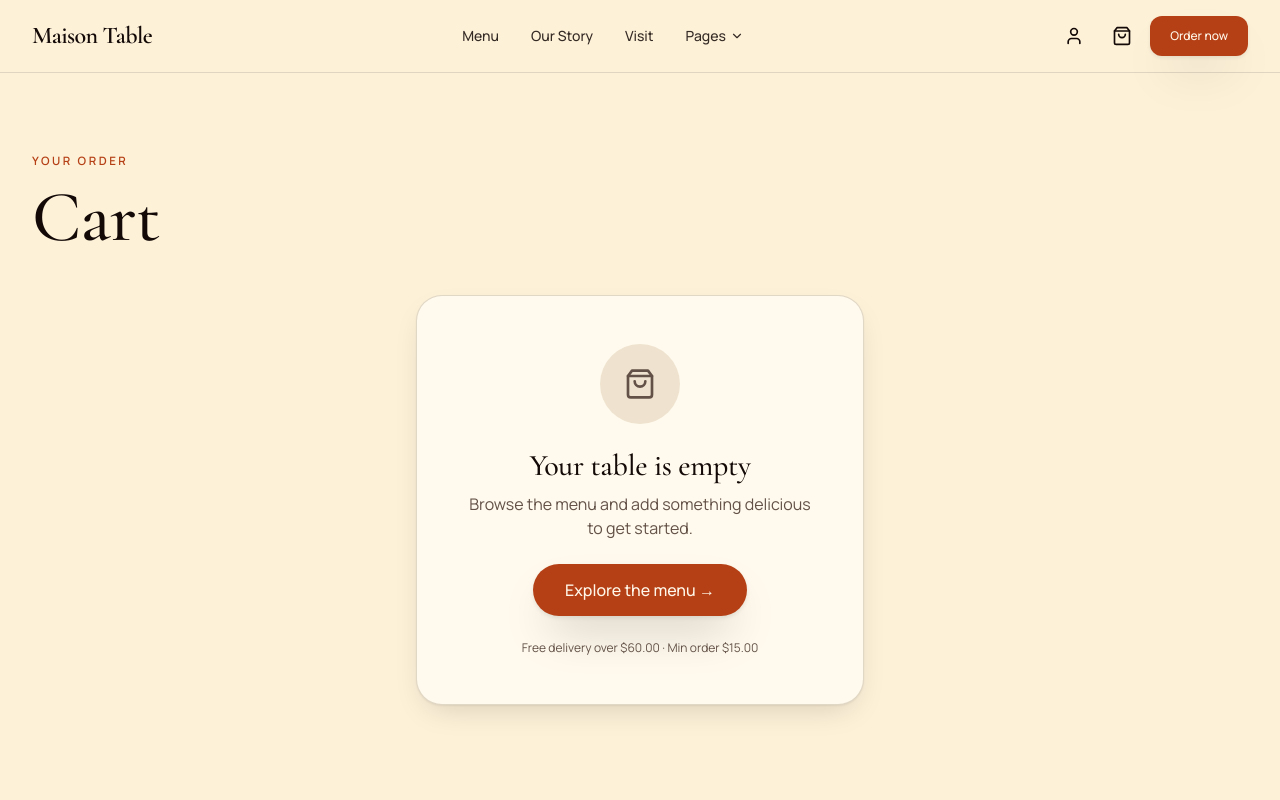
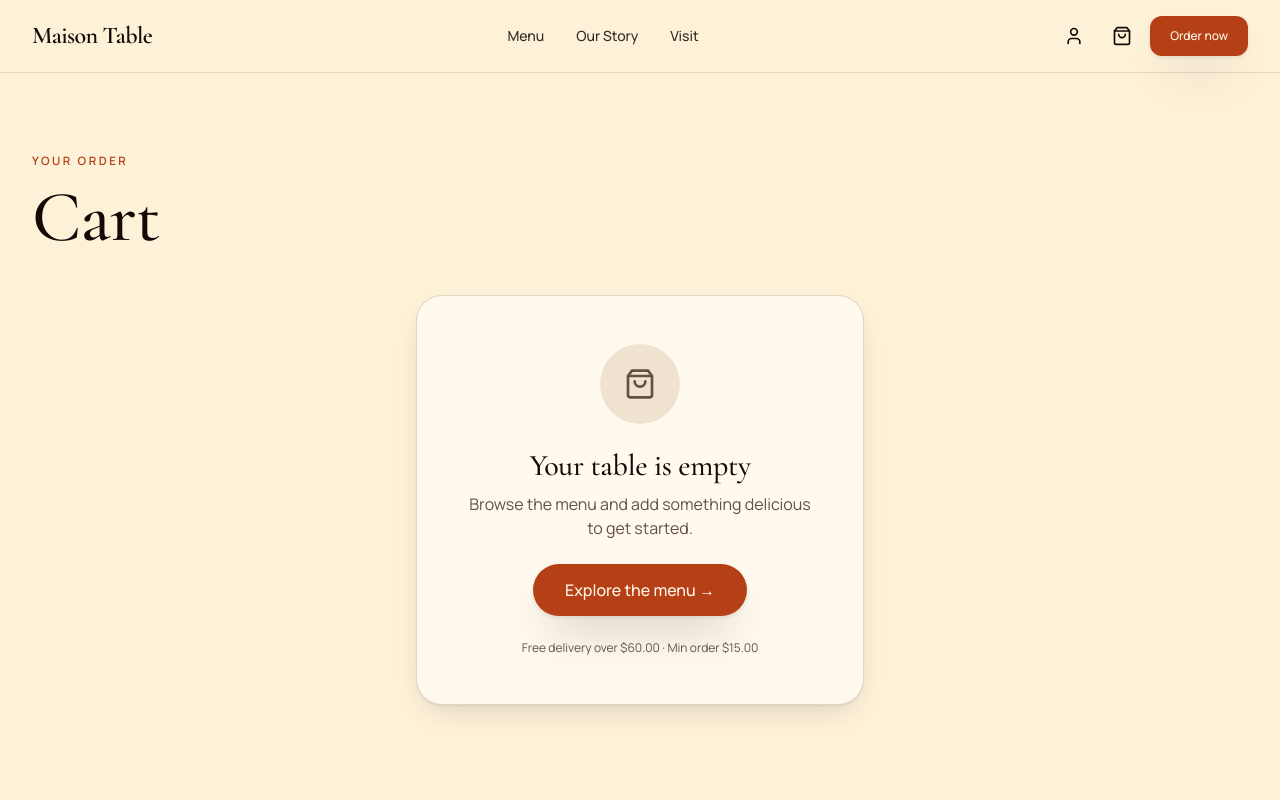
Before and after one commit to MalihaShakir/restaurantweb, a Next.js app in the folder maison-table-nextjs/: page /cart in a window 1280 px wide. Shown: the top 800 px of the page. Built offline with nearby package versions, Linux system fonts and the light colour scheme.

Commit message:
feat: remove pages dropdown from header

```diff
--- a/maison-table-nextjs/src/components/site/SiteLayout.tsx
+++ b/maison-table-nextjs/src/components/site/SiteLayout.tsx
@@ -1,9 +1,9 @@
 "use client";
 
-import { useEffect, useRef, useState, type ReactNode } from "react";
+import { useEffect, useState, type ReactNode } from "react";
 import Link from "next/link";
 import { useRouter } from "next/navigation";
-import { Menu as MenuIcon, ShoppingBag, User, X, MapPin, Phone, Clock, Instagram, ChevronDown } from "lucide-react";
+import { Menu as MenuIcon, ShoppingBag, User, X, MapPin, Phone, Clock, Instagram } from "lucide-react";
 import { BRAND } from "@/lib/brand";
 import { useCartSummary, useDB, useSession } from "@/lib/store";
 import { Sheet, SheetContent, SheetHeader, SheetTitle } from "@/components/ui/sheet";
@@ -16,64 +16,6 @@ const NAV_LINKS = [
   { href: "/about",   label: "Our Story" },
   { href: "/contact", label: "Visit" },
 ] as const;
-
-const PAGES_LINKS = [
-  { href: "/",               label: "Home",         desc: "Back to the homepage" },
-  { href: "/menu",           label: "Menu",         desc: "Browse our full menu" },
-  { href: "/about",          label: "Our Story",    desc: "How Maison Table began" },
-  { href: "/contact",        label: "Visit Us",     desc: "Address, hours & map" },
-  { href: "/cart",           label: "Cart",         desc: "Review your order" },
-  { href: "/checkout",       label: "Checkout",     desc: "Complete your order" },
-  { href: "/account",        label: "My Account",   desc: "Profile & settings" },
-  { href: "/account/orders", label: "My Orders",    desc: "Track past orders" },
-  { href: "/login",          label: "Sign In",      desc: "Customer login" },
-  { href: "/register",       label: "Register",     desc: "Create an account" },
-  { href: "/admin/login",    label: "Staff Portal", desc: "Admin · Kitchen · Rider" },
-] as const;
-
-function PagesDropdown({ light }: { light: boolean }) {
-  const [open, setOpen] = useState(false);
-  const ref = useRef<HTMLDivElement>(null);
-
-  useEffect(() => {
-    const handler = (e: MouseEvent) => {
-      if (ref.current && !ref.current.contains(e.target as Node)) setOpen(false);
-    };
-    document.addEventListener("mousedown", handler);
-    return () => document.removeEventListener("mousedown", handler);
-  }, []);
-
-  return (
-    <div ref={ref} className="relative">
-      <button
-        onClick={() => setOpen((v) => !v)}
-        className="flex items-center gap-1 text-sm font-medium opacity-85 transition hover:opacity-100"
-        aria-expanded={open}
-        aria-haspopup="true"
-      >
-        Pages <ChevronDown className={cn("size-3.5 transition-transform", open && "rotate-180")} />
-      </button>
-
-      {open && (
-        <div className="absolute left-1/2 top-full mt-3 w-72 -translate-x-1/2 rounded-2xl border border-border bg-background shadow-lg ring-1 ring-black/5">
-          <div className="grid grid-cols-1 divide-y divide-border">
-            {PAGES_LINKS.map((p) => (
-              <Link
-                key={p.href}
-                href={p.href}
-                onClick={() => setOpen(false)}
-                className="flex flex-col px-4 py-3 hover:bg-muted/60 first:rounded-t-2xl last:rounded-b-2xl"
-              >
-                <span className="text-sm font-medium">{p.label}</span>
-                <span className="text-xs text-muted-foreground">{p.desc}</span>
-              </Link>
-            ))}
-          </div>
-        </div>
-      )}
-    </div>
-  );
-}
 
 export function SiteLayout({ children, transparent = false }: { children: ReactNode; transparent?: boolean }) {
   const [open, setOpen] = useState(false);
@@ -109,7 +51,6 @@ export function SiteLayout({ children, transparent = false }: { children: ReactN
                 {n.label}
               </Link>
             ))}
-            <PagesDropdown light={light} />
           </nav>
           <div className="flex items-center gap-2">
             <Link href={session.customer ? "/account" : "/login"} aria-label="Account" className="hidden size-10 place-items-center rounded-full hover:bg-foreground/10 sm:grid">
@@ -129,10 +70,6 @@ export function SiteLayout({ children, transparent = false }: { children: ReactN
           <nav aria-label="Mobile" className="container-site flex flex-col gap-1 border-t border-border bg-background pb-6 pt-3 md:hidden">
             {NAV_LINKS.map((n) => (
               <Link key={n.href} href={n.href} onClick={() => setMobile(false)} className="font-display rounded-lg px-2 py-3 text-2xl">{n.label}</Link>
-            ))}
-            <p className="px-2 pt-4 pb-1 text-xs font-semibold uppercase tracking-widest text-muted-foreground">Pages</p>
-            {PAGES_LINKS.map((p) => (
-              <Link key={p.href} href={p.href} onClick={() => setMobile(false)} className="rounded-lg px-2 py-2 text-base text-foreground hover:bg-muted">{p.label}</Link>
             ))}
             <Button asChild variant="hero" className="mt-3 h-12"><Link href="/menu" onClick={() => setMobile(false)}>Order now</Link></Button>
           </nav>
```
